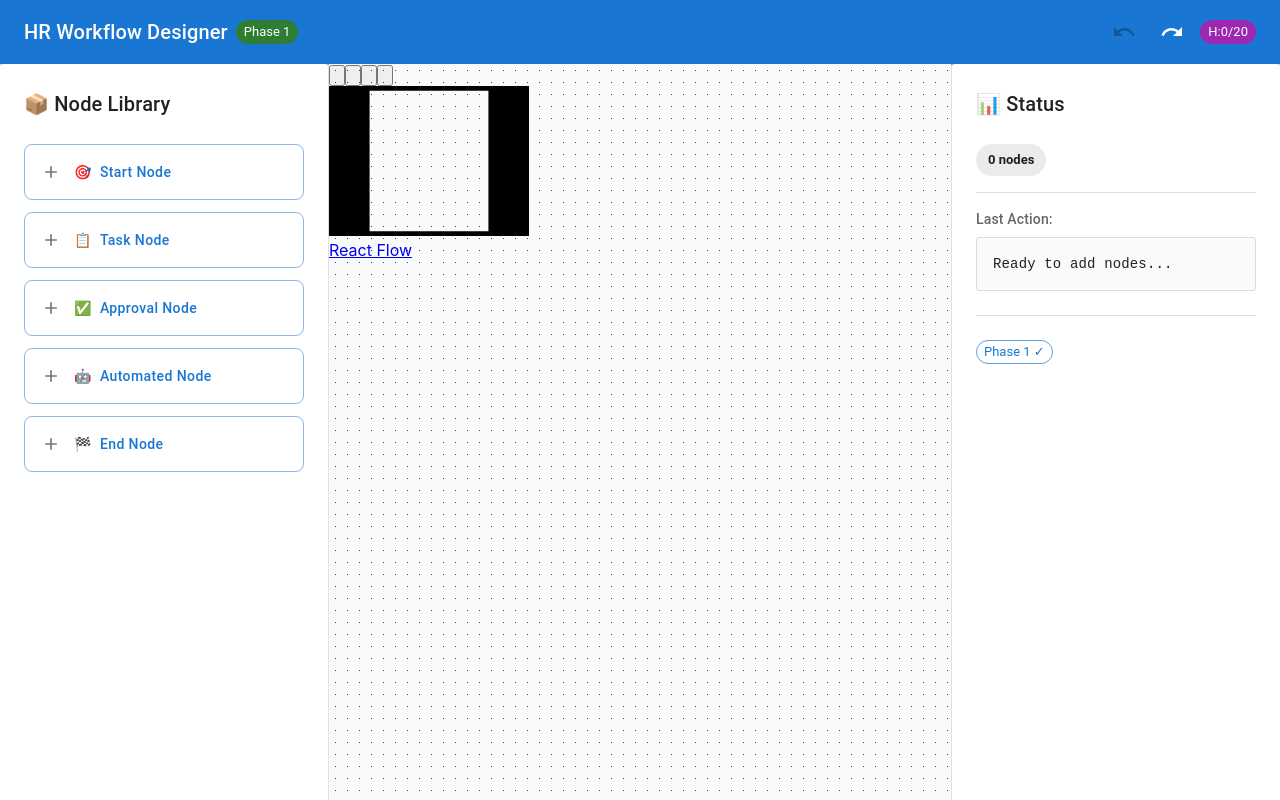
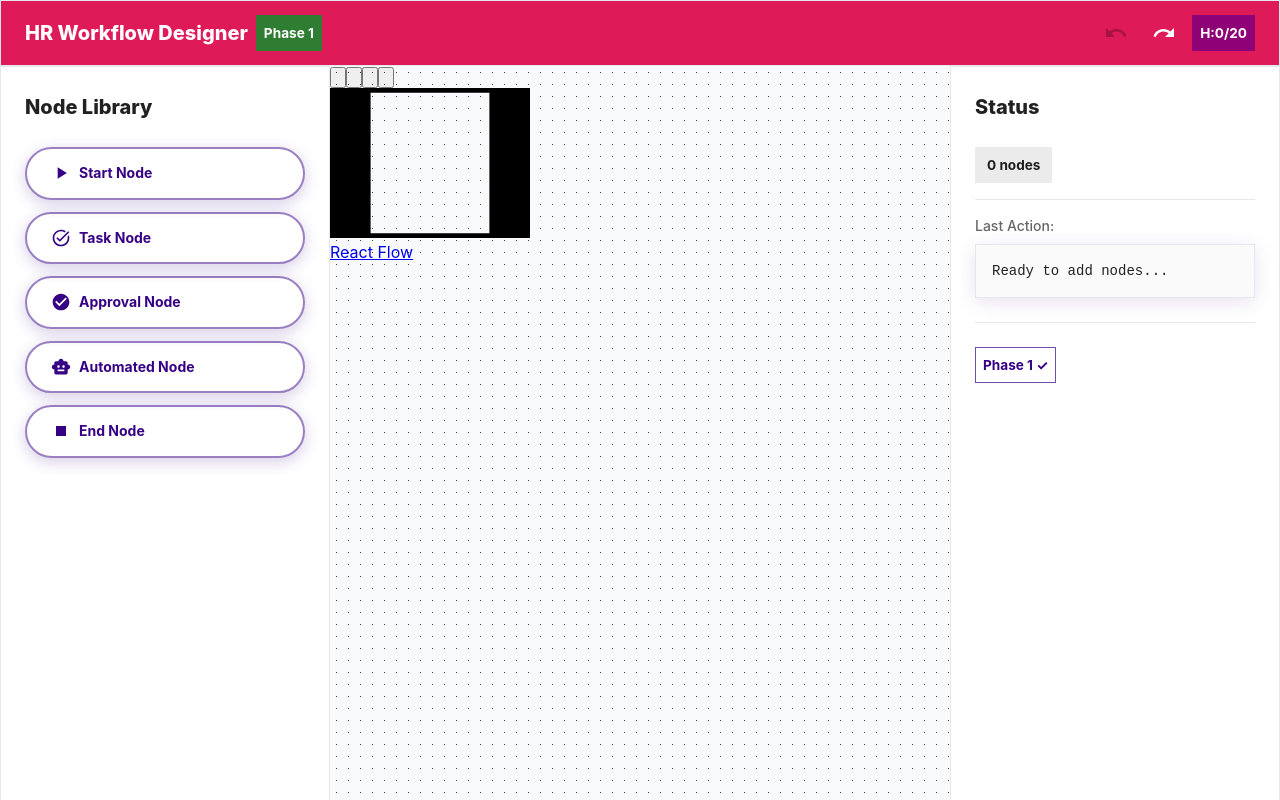
Before and after one commit to SherinPS7/HR_Workflow_Designer_Module, a React (Create React App) app in the folder client/: page / in a window 1280 px wide. Built offline with nearby package versions, Linux system fonts and the light colour scheme.

Commit message:
theme update, node states editted

```diff
--- a/client/src/App.tsx
+++ b/client/src/App.tsx
@@ -1,15 +1,16 @@
 import React from 'react';
-import { Box } from '@mui/material';
+import { Box,ThemeProvider } from '@mui/material';
 import { Header } from './components/Header/Header';
 import { Sidebar } from './components/Sidebar/Sidebar';
 import { Canvas } from './components/Canvas/Canvas';
 import { StatusPanel } from './components/Panels/StatusPanel';
 import { useWorkflowStore } from './hooks/useWorkflowStore';
-
+import { theme } from './theme';
 const App: React.FC = () => {
   const { undo, redo, currentHistoryIndex } = useWorkflowStore();
 
   return (
+    <ThemeProvider theme={theme}  >
     <Box sx={{ height: '100vh', display: 'flex', flexDirection: 'column' }}>
       <Header onUndo={undo} onRedo={redo} currentHistoryIndex={currentHistoryIndex} />
 
@@ -19,6 +20,7 @@ const App: React.FC = () => {
         <StatusPanel />
       </Box>
     </Box>
+    </ThemeProvider>
   );
 };
 
--- a/client/src/components/Header/Header.tsx
+++ b/client/src/components/Header/Header.tsx
@@ -19,10 +19,10 @@ export const Header: React.FC<HeaderProps> = ({ onUndo, onRedo, currentHistoryIn
         </Box>
 
         <Box sx={{ display: 'flex', alignItems: 'center', gap: 1 }}>
-          <IconButton onClick={onUndo} disabled={currentHistoryIndex <= 0} color="inherit">
+          <IconButton onClick={onUndo} disabled={currentHistoryIndex <= 0} color="inherit" title="Undo">
             <Undo />
           </IconButton>
-          <IconButton onClick={onRedo} disabled={currentHistoryIndex >= 19} color="inherit">
+          <IconButton onClick={onRedo} disabled={currentHistoryIndex >= 19} color="inherit" title="Redo">
             <Redo />
           </IconButton>
           <Chip label={`H:${currentHistoryIndex + 1}/20`} size="small" color="secondary" />
--- a/client/src/components/Panels/StatusPanel.tsx
+++ b/client/src/components/Panels/StatusPanel.tsx
@@ -8,7 +8,7 @@ export const StatusPanel: React.FC = () => {
   return (
     <Paper sx={{ width: 280, height: '100%', p: 3, borderLeft: 1, borderColor: 'divider' }} elevation={1}>
       <Typography variant="h6" gutterBottom sx={{ mb: 3 }}>
-        📊 Status
+        Status
       </Typography>
 
       <Box sx={{ mb: 2 }}>
--- a/client/src/components/Sidebar/Sidebar.tsx
+++ b/client/src/components/Sidebar/Sidebar.tsx
@@ -1,15 +1,19 @@
 import React from 'react';
-import { Paper, Typography, Button, Stack, IconButton, Box } from '@mui/material';
-import { Add } from '@mui/icons-material';
+import {
+  Paper, Typography, Button, Stack, IconButton
+} from '@mui/material';
+import {
+  PlayArrow, TaskAlt, CheckCircle, SmartToy, Stop
+} from '@mui/icons-material';
 import { useWorkflowStore } from '../../hooks/useWorkflowStore';
 import type { NodeType } from '../../types/workflow.types';
 
-const nodeConfigs: Array<{ type: NodeType; label: string; emoji: string }> = [
-  { type: 'start', label: 'Start Node', emoji: '🎯' },
-  { type: 'task', label: 'Task Node', emoji: '📋' },
-  { type: 'approval', label: 'Approval Node', emoji: '✅' },
-  { type: 'automatedStep', label: 'Automated Node', emoji: '🤖' },
-  { type: 'end', label: 'End Node', emoji: '🏁' }
+const nodeConfigs: Array<{ type: NodeType; label: string; Icon: React.ElementType }> = [
+  { type: 'start', label: 'Start Node', Icon: PlayArrow },
+  { type: 'task', label: 'Task Node', Icon: TaskAlt },
+  { type: 'approval', label: 'Approval Node', Icon: CheckCircle },
+  { type: 'automatedStep', label: 'Automated Node', Icon: SmartToy },
+  { type: 'end', label: 'End Node', Icon: Stop }
 ];
 
 export const Sidebar: React.FC = () => {
@@ -18,26 +22,25 @@ export const Sidebar: React.FC = () => {
   return (
     <Paper sx={{ width: 280, height: '100%', p: 3, borderRight: 1, borderColor: 'divider' }} elevation={1}>
       <Typography variant="h6" gutterBottom sx={{ mb: 3 }}>
-        📦 Node Library
+         Node Library
       </Typography>
 
       <Stack spacing={1.5}>
-        {nodeConfigs.map(({ type, label, emoji }) => (
+        {nodeConfigs.map(({ type, label, Icon }) => (
           <Button
             key={type}
             fullWidth
             variant="outlined"
-            startIcon={<IconButton size="small"><Add fontSize="small" /></IconButton>}
+            startIcon={<Icon />}
             onClick={() => addNode(type)}
             sx={{
               justifyContent: 'flex-start',
               textTransform: 'none',
               py: 1.5,
-              borderRadius: 2,
+              borderRadius: 12,
               '&:hover': { bgcolor: 'action.hover' }
             }}
           >
-            <Box sx={{ mr: 1 }}>{emoji}</Box>
             {label}
           </Button>
         ))}
--- /dev/null
+++ b/client/src/theme.ts
@@ -0,0 +1,86 @@
+// src/theme.ts - FIXED HOVER ROUNDED CORNERS
+import { createTheme } from '@mui/material/styles';
+
+export const theme = createTheme({
+  palette: {
+    mode: 'light',
+    primary: { main: '#360185' },
+    secondary: { main: '#8F0177' },
+    error: { main: '#DE1A58' },
+    warning: { main: '#F4B342' },
+    background: {
+      default: '#FAFAFC',
+      paper: '#FFFFFF'
+    },
+    divider: '#E5E7EB',
+  },
+  shape: {
+    borderRadius: 16,
+  },
+  typography: {
+    fontFamily: '"Inter", -apple-system, BlinkMacSystemFont, "Segoe UI", sans-serif',
+    h6: { fontWeight: 800 },
+    button: { textTransform: 'none', fontWeight: 700 },
+  },
+  components: {
+    MuiButton: {
+      styleOverrides: {
+        root: {
+          textTransform: 'none',
+          borderRadius: 12,                // 🎯 Base rounded
+          padding: '14px 28px',
+          fontWeight: 700,
+          boxShadow: '0 4px 16px rgba(54,1,133,0.2)',
+          transition: 'all 0.3s cubic-bezier(0.4, 0, 0.2, 1)',
+          '&:hover': {
+            borderRadius: 12,              // 🎯 FIXED: Hover stays rounded
+            boxShadow: '0 8px 32px rgba(54,1,133,0.35)',
+            transform: 'translateY(-2px)',
+          },
+        },
+        containedPrimary: {
+          background: 'linear-gradient(135deg, #360185 0%, #8F0177 50%, #DE1A58 100%)',
+        },
+        outlined: {
+          borderWidth: '2px',
+          borderRadius: 12,                // 🎯 Outline base rounded
+          '&:hover': {
+            borderRadius: 12,              // 🎯 FIXED: Outline hover rounded
+            backgroundColor: 'rgba(222,26,88,0.08)',
+            borderColor: '#F4B342',
+          },
+        },
+      },
+    },
+    // Sharp panels/chips/appbar unchanged...
+    MuiPaper: {
+      styleOverrides: {
+        root: {
+          borderRadius: 0,
+          boxShadow: '0 4px 20px rgba(54,1,133,0.12)',
+          border: '1px solid #E5E7EB',
+        },
+      },
+    },
+    MuiChip: {
+      styleOverrides: {
+        root: {
+          height: 36,
+          fontWeight: 700,
+          fontSize: '0.85rem',
+          borderRadius: 0,
+        },
+      },
+    },
+    MuiAppBar: {
+      styleOverrides: {
+        root: {
+          borderRadius: 0,
+          background: '#DE1A58',
+          boxShadow: '0 4px 20px rgba(54,1,133,0.3)',
+          borderBottom: '1px solid #E5E7EB',
+        },
+      },
+    },
+  },
+});
```
